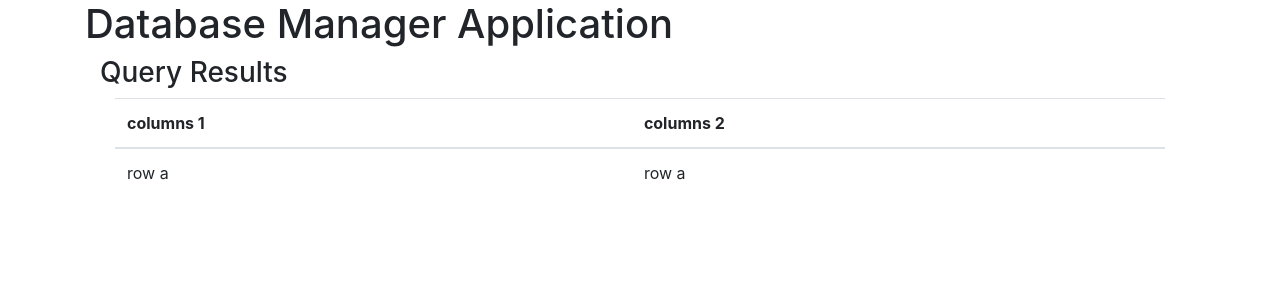
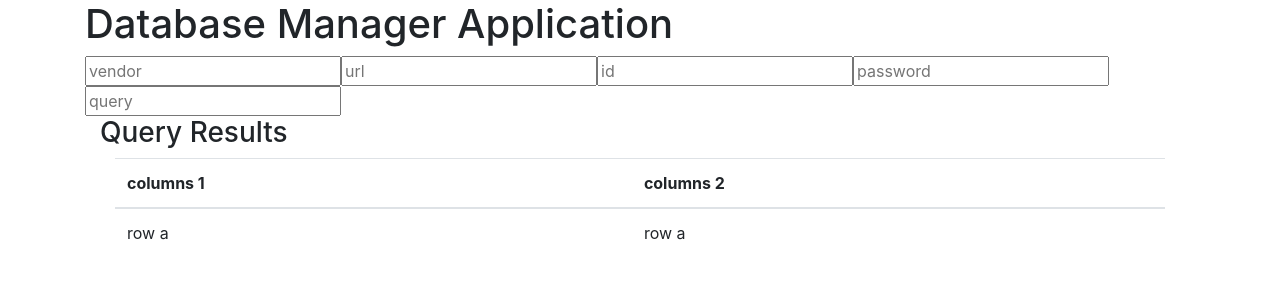
Before and after one commit to lucaseo90/database-manager, a React (Create React App) app in the folder frontend/: page / in a window 1280 px wide. Shown: the top 300 px of the page. Built offline with nearby package versions, Linux system fonts and the light colour scheme.

Commit message:
[FRONT-REACT-C6] Added InputDataSourceForm and InputQueryForm

```diff
--- a/frontend/src/App.jsx
+++ b/frontend/src/App.jsx
@@ -1,12 +1,18 @@
 import React, { Component } from 'react';
 import './App.css';
 import DatabaseManagerApp from './component/DatabaseManagerApp';
+import InputDataSourceForm from "./component/InputDataSourceForm";
+import InputQueryForm from "./component/InputQueryForm";
+import ListQueryResultsComponent from "./component/ListQueryResultsComponent";
 
 class App extends Component {
     render() {
         return (
             <div className="container">
                 <DatabaseManagerApp />
+                <InputDataSourceForm />
+                <InputQueryForm />
+                <ListQueryResultsComponent />
             </div>
         );
     }
--- a/frontend/src/component/DatabaseManagerApp.jsx
+++ b/frontend/src/component/DatabaseManagerApp.jsx
@@ -1,12 +1,11 @@
 import React, { Component } from 'react';
-import ListQueryResultsComponent from './ListQueryResultsComponent';
 
 class DatabaseManagerApp extends Component {
     render() {
-        return (<>
-                  <h1>Database Manager Application</h1>
-                  <ListQueryResultsComponent/>
-              </>
+        return (
+            <>
+                <h1>Database Manager Application</h1>
+                </>
         )
     }
 }
--- /dev/null
+++ b/frontend/src/component/InputDataSourceForm.jsx
@@ -0,0 +1,49 @@
+import React, { Component } from 'react';
+
+class InputDataSourceForm extends Component {
+    state = {
+        vendor: '',
+        url: '',
+        id: '',
+        password: ''
+    }
+    handleChange = (e) => {
+        this.setState({
+           [e.target.name]: e.target.value
+        });
+    }
+    render() {
+        return (
+            <form>
+                <input
+                    placeholder="vendor"
+                    value={this.state.vendor}
+                    onChange={this.handleChange}
+                    name="vendor"
+                />
+                <input
+                    placeholder="url"
+                    value={this.state.url}
+                    onChange={this.handleChange}
+                    name="url"
+                />
+                <input
+                    placeholder="id"
+                    value={this.state.id}
+                    onChange={this.handleChange}
+                    name="id"
+                />
+                <input
+                    type="password"
+                    placeholder="password"
+                    value={this.state.password}
+                    onChange={this.handleChange}
+                    name="password"
+                />
+                <div>{this.state.vendor} {this.state.url} {this.state.id} {this.state.password}</div>
+            </form>
+        );
+    }
+}
+
+export default InputDataSourceForm;
--- /dev/null
+++ b/frontend/src/component/InputQueryForm.jsx
@@ -0,0 +1,27 @@
+import React, { Component } from 'react';
+
+class InputQueryForm extends Component {
+    state = {
+        query: ''
+    }
+    handleChange = (e) => {
+        this.setState({
+            [e.target.name]: e.target.value
+        });
+    }
+    render() {
+        return (
+            <form>
+                <input
+                    placeholder="query"
+                    value={this.state.vendor}
+                    onChange={this.handleChange}
+                    name="query"
+                />
+                <div>{this.state.query}</div>
+            </form>
+        );
+    }
+}
+
+export default InputQueryForm;
```
